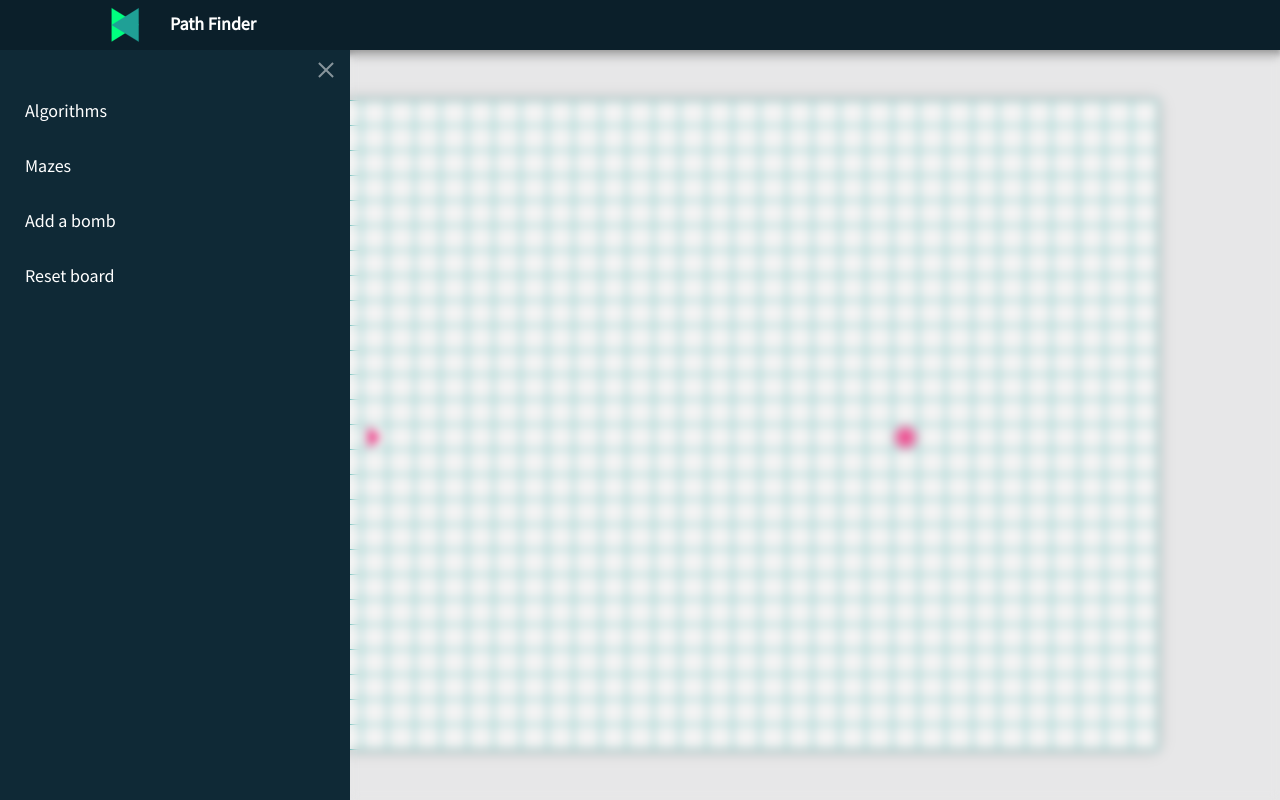
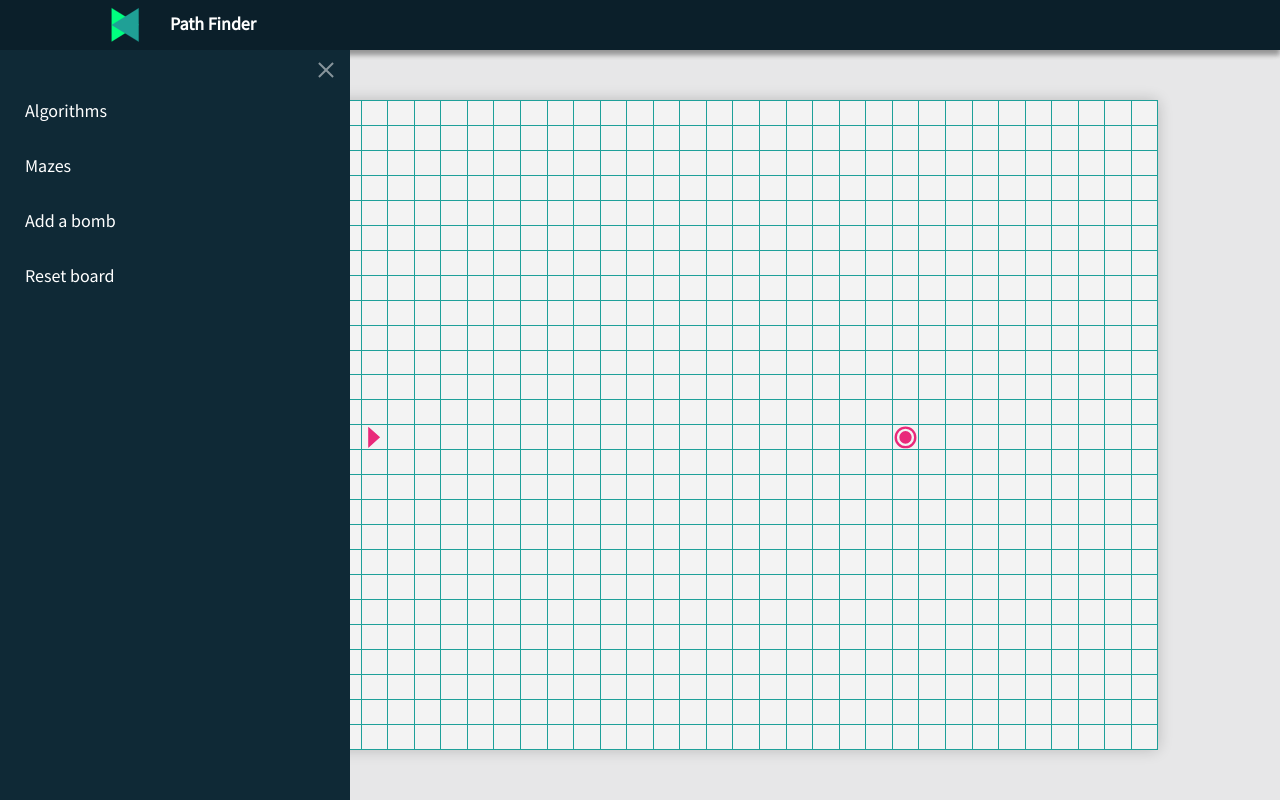
Before and after one commit to midhun-pk/Path-Finder, an Angular app: page /home in a window 1280 px wide. Both pictures are taken after a click on the button 60 px from the left and 130 px from the top of the page. Built offline with nearby package versions, Linux system fonts and the light colour scheme.

Commit message:
Changed sidebar blur effect to be active on menu click

```diff
--- a/src/app/components/sidebar/sidebar.component.html
+++ b/src/app/components/sidebar/sidebar.component.html
@@ -4,11 +4,11 @@
             <div class="close" (click)="onCloseSideBarClick()"></div>
         </div>
         <div class="menu-items">
-            <div class="menu">Algorithms</div>
+            <div class="menu" (click)="onMenuClick()">Algorithms</div>
             <div class="menu">Mazes</div>
             <div class="menu">Add a bomb</div>
             <div class="menu">Reset board</div>
         </div>
     </div>
-    <div class="right-content"></div>
+    <div class="right-content" [ngClass]="{'active': active}"></div>
 </div>
--- a/src/app/components/sidebar/sidebar.component.scss
+++ b/src/app/components/sidebar/sidebar.component.scss
@@ -71,6 +71,9 @@
 .right-content {
     width: 100%;
     height: 100%;
-    -webkit-backdrop-filter: blur(5px);
-     backdrop-filter: blur(5px);
+
+    &.active {
+      -webkit-backdrop-filter: blur(5px);
+      backdrop-filter: blur(5px);
+    }
 }
--- a/src/app/components/sidebar/sidebar.component.ts
+++ b/src/app/components/sidebar/sidebar.component.ts
@@ -7,6 +7,7 @@ import { SidebarService } from 'src/app/services/sidebar.service';
   styleUrls: ['./sidebar.component.scss']
 })
 export class SidebarComponent implements OnInit {
+  active: boolean;
 
   constructor(private sidebarService: SidebarService) { }
 
@@ -14,7 +15,12 @@ export class SidebarComponent implements OnInit {
   }
 
   onCloseSideBarClick() {
+    this.active = false;
     this.sidebarService.hideSideBar();
   }
 
+  onMenuClick() {
+    this.active = true;
+  }
+
 }
--- a/src/styles.scss
+++ b/src/styles.scss
@@ -87,7 +87,7 @@ table {
   transform: translateX(-100vw);
   visibility: hidden;
   outline: 0px;
-  transition: all 0.2s cubic-bezier(0.645, 0.045, 0.355, 1) 0s;
+  transition: all 0.25s cubic-bezier(0.645, 0.045, 0.355, 1) 0s;
 }
 
 .sidebar.open {
```
